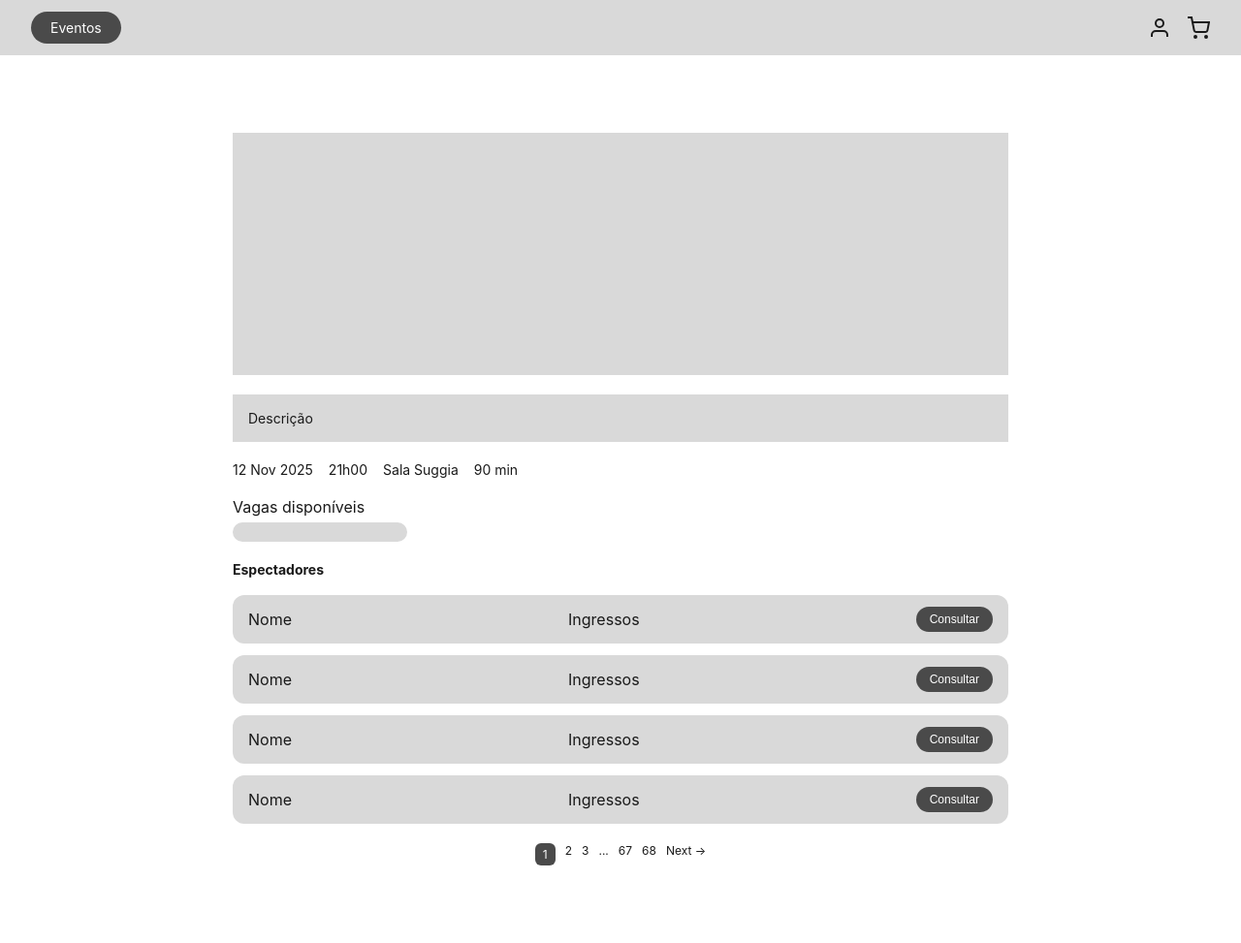
After one commit to carol-kazue/DEAPC, a PHP site: page /detalhe_evento_adm.html in a window 1280 px wide. The commit adds this page. Shown: the whole page at 97% size. Run offline with PHP 8.4, Linux system fonts and the light colour scheme.

Commit message:
criacao detalhe evento adm

```diff
--- /dev/null
+++ b/detalhe_evento_adm.html
@@ -0,0 +1,108 @@
+<!DOCTYPE html>
+<html lang="pt-PT">
+<head>
+    <meta charset="UTF-8">
+    <meta name="viewport" content="width=device-width, initial-scale=1.0">
+    <title>Detalhe Evento ADM - Eventos</title>
+    <link rel="stylesheet" href="styles.css">
+</head>
+<body>
+
+<header class="navbar">
+    <nav class="nav-left">
+        <a href="#" class="nav-button">Eventos</a>
+    </nav>
+
+    <div class="nav-right">
+        <a href="#" class="icon-link">
+            <svg xmlns="http://www.w3.org/2000/svg" width="24" height="24" fill="none" stroke="currentColor" stroke-width="2">
+                <path d="M20 21v-2a4 4 0 0 0-4-4H8a4 4 0 0 0-4 4v2"/>
+                <circle cx="12" cy="7" r="4"/>
+            </svg>
+        </a>
+
+        <a href="#" class="icon-link">
+            <svg xmlns="http://www.w3.org/2000/svg" width="24" height="24" fill="none" stroke="currentColor" stroke-width="2">
+                <circle cx="9" cy="21" r="1"/>
+                <circle cx="20" cy="21" r="1"/>
+                <path d="M1 1h4l2.68 13.39a2 2 0 0 0 2 1.61h9.72a2 2 0 0 0 2-1.61L23 6H6"/>
+            </svg>
+        </a>
+    </div>
+</header>
+
+<main class="content">
+
+    <div class="event-container">
+
+        <!-- Imagem -->
+        <div class="event-image"></div>
+
+        <!-- Descrição -->
+        <div class="event-description">
+            Descrição
+        </div>
+
+        <!-- Info -->
+        <div class="event-info">
+            <span>12 Nov 2025</span>
+            <span>21h00</span>
+            <span>Sala Suggia</span>
+            <span>90 min</span>
+        </div>
+
+        <!-- Vagas -->
+        <div class="tickets">
+            <span>Vagas disponíveis</span>
+            <div class="bar"></div>
+        </div>
+
+        <!-- Espectadores -->
+        <div class="spectators">
+
+            <h4>Espectadores</h4>
+
+            <!-- Item -->
+            <div class="spectator-row">
+                <span>Nome</span>
+                <span>Ingressos</span>
+                <button class="small-button">Consultar</button>
+            </div>
+
+            <div class="spectator-row">
+                <span>Nome</span>
+                <span>Ingressos</span>
+                <button class="small-button">Consultar</button>
+            </div>
+
+            <div class="spectator-row">
+                <span>Nome</span>
+                <span>Ingressos</span>
+                <button class="small-button">Consultar</button>
+            </div>
+
+            <div class="spectator-row">
+                <span>Nome</span>
+                <span>Ingressos</span>
+                <button class="small-button">Consultar</button>
+            </div>
+
+        </div>
+
+        <!-- Paginação -->
+        <div class="pagination">
+            <span class="active">1</span>
+            <span>2</span>
+            <span>3</span>
+            <span>...</span>
+            <span>67</span>
+            <span>68</span>
+            <span>Next →</span>
+        </div>
+
+    </div>
+
+</main>
+
+</body>
+</html>
--- a/styles.css
+++ b/styles.css
@@ -244,6 +244,60 @@ body {
   cursor: pointer;
 }
 
+/* ===== ADMIN - ESPECTADORES ===== */
+
+.spectators {
+  display: flex;
+  flex-direction: column;
+  gap: 12px;
+}
+
+.spectators h4 {
+  font-size: 14px;
+  margin-bottom: 6px;
+}
+
+.spectator-row {
+  display: flex;
+  justify-content: space-between;
+  align-items: center;
+  background-color: #d9d9d9;
+  padding: 12px 16px;
+  border-radius: 12px;
+}
+
+.small-button {
+  background-color: #4a4a4a;
+  color: #fff;
+  border: none;
+  border-radius: 999px;
+  padding: 6px 14px;
+  font-size: 12px;
+  cursor: pointer;
+}
+
+/* Paginação */
+
+.pagination {
+  display: flex;
+  justify-content: center;
+  gap: 10px;
+  font-size: 12px;
+}
+
+.pagination span {
+  cursor: pointer;
+}
+
+.pagination .active {
+  background-color: #4a4a4a;
+  color: #fff;
+  padding: 4px 8px;
+  border-radius: 6px;
+}
+
+
+
 /* ===== MOBILE ===== */
 
 @media (max-width: 600px) {
@@ -275,4 +329,14 @@ body {
   .submit-button {
     align-self: center;
   }
+.spectator-row {
+  flex-direction: column;
+  align-items: flex-start;
+  gap: 6px;
 }
+
+.small-button {
+  align-self: flex-end;
+}
+
+}
```
